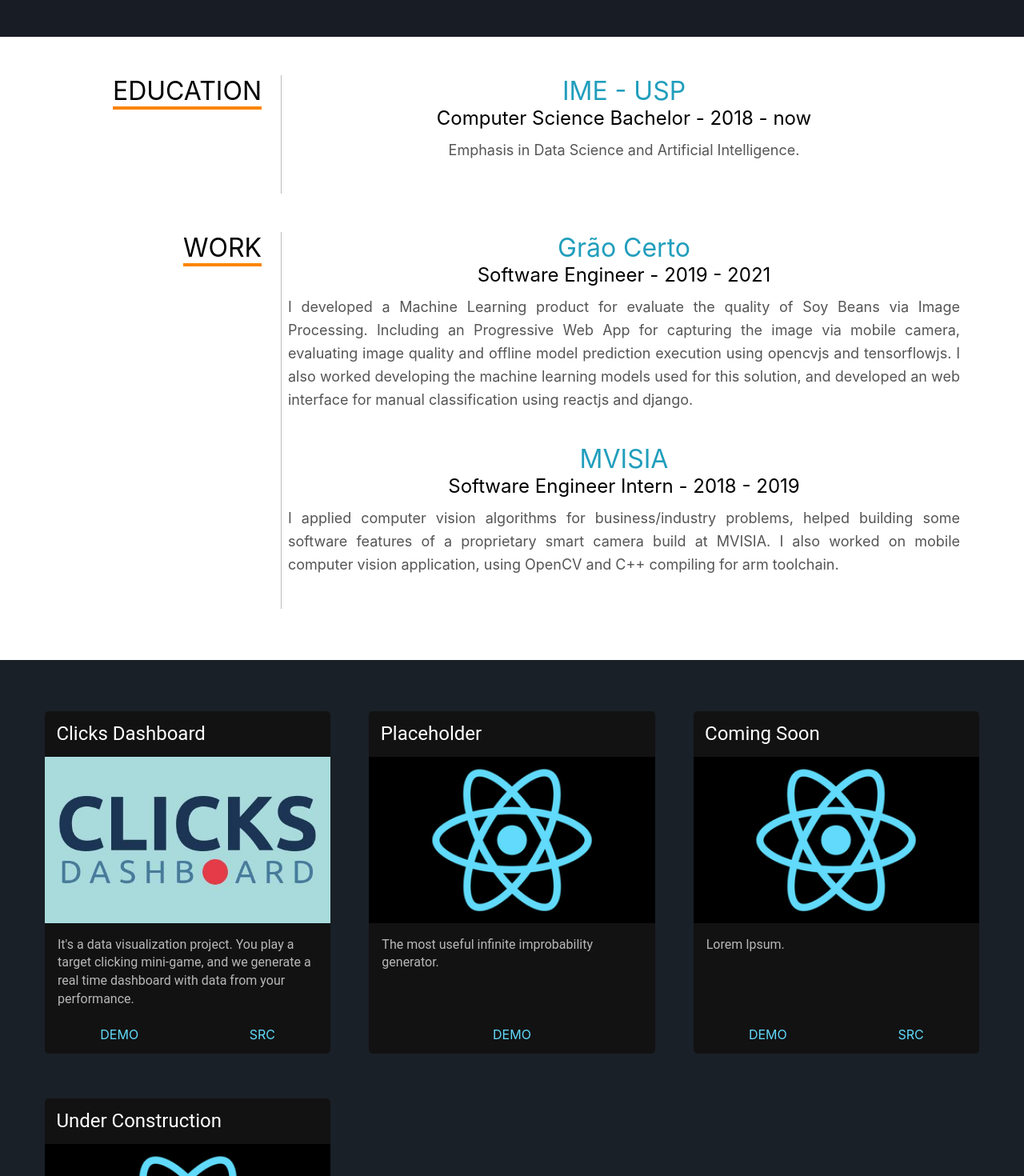
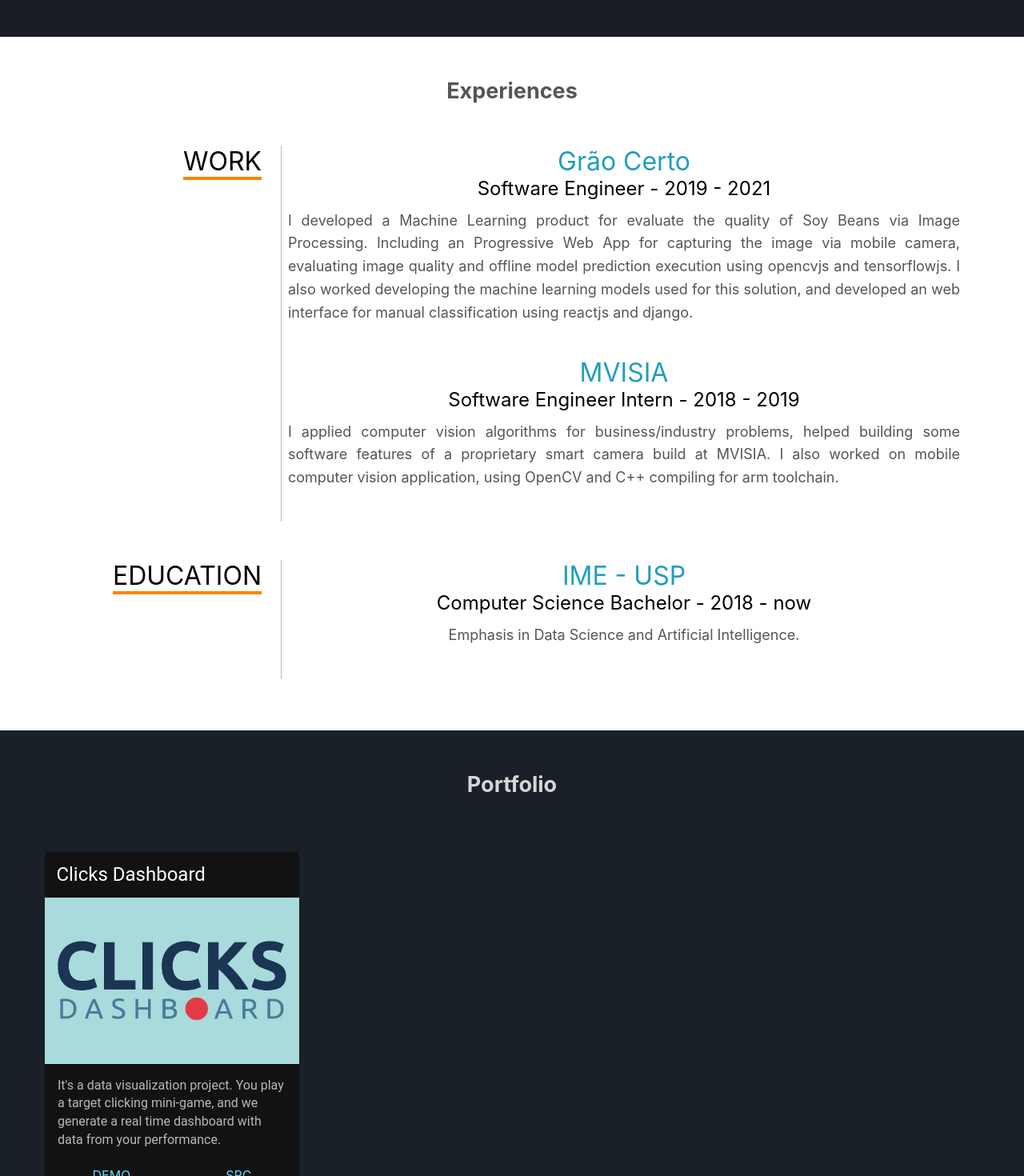
Before and after one commit to lucasmsobrinho/lucasmsobrinho, a React (Create React App) app: page / in a window 1280 px wide. Shown: the part 1040-2510 px from the top of the page at 80% size. Built offline with nearby package versions, Linux system fonts and the light colour scheme.

Commit message:
added section titles and code style refactor

```diff
--- a/src/App.js
+++ b/src/App.js
@@ -4,8 +4,6 @@
 import Resume from './components/Resume';
 import Portfolio from './components/Portfolio';
 import Contact from './components/Contact';
-
-// ReactIcons  // https://react-icons.github.io/react-icons/icons?name=md
 
 function App() {
   return (
--- a/src/components/About.js
+++ b/src/components/About.js
@@ -1,14 +1,16 @@
 import React from 'react';
 import './About.css';
 
-const About = () => { return(
+const About = () => {
+    return(
         <section id="about">
             <div className="about-description">
                 <h2>About Me</h2>
                 <p>I'm passionate about math, technology and data science,<br/> specially about computer vision and image processing.</p>
             </div>
         </section>
-)}
+    )
+}
 
 
 export default About
--- a/src/components/Contact.js
+++ b/src/components/Contact.js
@@ -22,10 +22,9 @@
         </section>
 )}
 
-const MediaButtonContainer = (props) => {
-    const mediaList = props.items.map(media =>
-            <MediaButton item={media}/>
-    );
+const MediaButtonContainer = ({ items }) => {
+    const mediaList = items.map(media => <MediaButton item={media}/>);
+
     return (
         <div className="media-button-container">
             {mediaList}
@@ -33,11 +32,11 @@
     )
 }
 
-const MediaButton = (props) => {
+const MediaButton = ({ item }) => {
     return (
-        <a href={props.item.url}>
-            <div className="media-button" id={props.item.name}>
-                {props.item.icon}
+        <a href={item.url}>
+            <div className="media-button" id={item.name}>
+                {item.icon}
             </div>
         </a>
     )
--- a/src/components/Home.js
+++ b/src/components/Home.js
@@ -2,18 +2,22 @@
 import {FiChevronsDown} from 'react-icons/fi';
 import './Home.css';
 
-const Home = () => { return(
+const Home = () => {
+    return(
         <section id="home">
             <h1>I'm Lucas Sobrinho</h1>
             <p className="secondary-text">Software Engineer</p>
             <ScrollIndicator nextSection="#about" />
         </section>
-)}
+    )
+}
 
-const ScrollIndicator = (props) => { return (
-    <a className="scroll-indicator" href={props.nextSection}>
+const ScrollIndicator = ({ nextSection }) => {
+    return (
+        <a className="scroll-indicator" href={nextSection}>
             <FiChevronsDown/>
         </a>
-)}
+    )
+}
 
 export default Home
--- a/src/components/Portfolio.css
+++ b/src/components/Portfolio.css
@@ -13,7 +13,7 @@
     margin-right:auto;
     display: grid;
     grid-gap: 1em;
-    grid-template-columns: repeat(auto-fit, minmax(300px, 1fr));
+    grid-template-columns: repeat(auto-fit, minmax(300px, 350px));
 }
 
 .project-card {
@@ -88,3 +88,13 @@
     transition:all .5s linear;
     color: #fb8500;
 }
+
+
+.section-title {
+    line-height: 1.6;
+    justify-content: center;
+    font-size: calc(10px + 1vmin);
+    margin-left: 20vmin;
+    margin-right: 20vmin;
+    color: #d5d5d5;
+}
--- a/src/components/Portfolio.js
+++ b/src/components/Portfolio.js
@@ -10,38 +10,22 @@
         description: "It's a data visualization project. You play a target clicking mini-game, and we generate a real time dashboard with data from your performance.",
         image: '/project-thumb-clicks-dashboard.jpg',
         tags: ['data-visualization', 'reactjs']
-    }, {
-        name: "Placeholder ",
-        demoUrl: "https://www.google.com",
-        description: "The most useful infinite improbability generator.",
-        image: '/logo192.png',
-    }, {
-        name: "Coming Soon",
-        demoUrl: "https://www.google.com",
-        srcUrl: "https://www.github.com",
-        description: "Lorem Ipsum.",
-        image: '/logo192.png'
-    },  {
-        name: "Under Construction",
-        demoUrl: "https://www.google.com",
-        srcUrl: "https://www.github.com",
-        description: "...",
-        image: '/logo192.png'
     },
 ]
 
 const Portfolio = () => {
     return(
         <section id="portfolio">
+            <div className="section-title">
+                <h2>Portfolio</h2>
+            </div>
             <ProjectsContainer items={projects}/>
         </section>
     )
 }
 
-const ProjectsContainer = ({items}) => {
-    const portfolio = items.map( project => {
-        return <ProjectCard project={project}/>
-    })
+const ProjectsContainer = ({ items }) => {
+    const portfolio = items.map( project => <ProjectCard project={project}/>)
     return(
         <div className="projects-container">
             {portfolio}
@@ -49,7 +33,7 @@
     )
 }
 
-const ProjectCard = ({project}) => {
+const ProjectCard = ({ project }) => {
     return (
         <div className="project-card">
             <div className="card-title">
--- a/src/components/Resume.js
+++ b/src/components/Resume.js
@@ -36,35 +36,35 @@
 
 const Resume = () => { return(
     <section id="resume">
+        <div className="section-title" style={{color:"#555"}}><h2>Experiences</h2></div>
+        <ResumeSection sectionName="WORK" items={work}/>
         <ResumeSection sectionName="EDUCATION" items={education}/>
-        <ResumeSection sectionName="WORK" items={work}/>
     </section>
 )}
 
-const ResumeSection = (props) => {
-    const entries = props.items.map(entry => {
-        return <ResumeEntry key={entry.name} item={entry}/>
-    });
+const ResumeSection = ({ items, sectionName}) => {
+    const entries = items.map(entry => <ResumeEntry key={entry.name} item={entry}/>);
+
     return(
-    <div className="resume-section">
-        <div className="resume-id-bar">
-            <div className="resume-id-bar-title">{props.sectionName}</div>
+        <div className="resume-section">
+            <div className="resume-id-bar">
+                <div className="resume-id-bar-title">{sectionName}</div>
+            </div>
+            <div className="resume-entries">{entries}</div>
         </div>
-        <div className="resume-entries">{entries}</div>
-    </div>
     )
 }
 
-const ResumeEntry = (props) => { return(
+const ResumeEntry = ({ item }) => { return(
     <div className="resume-entry">
 
-        <a href={props.item.url} target="_blank" rel="noreferrer" style={{"text-decoration": "none"}}>
+        <a href={item.url} target="_blank" rel="noreferrer" style={{"text-decoration": "none"}}>
             <div className="resume-entry-name">
-                    {props.item.name}
+                    {item.name}
             </div>
         </a>
-        <div className="resume-entry-role">{props.item.role} - {props.item.period}</div>
-        <div className="resume-entry-description">{props.item.description}</div>
+        <div className="resume-entry-role">{item.role} - {item.period}</div>
+        <div className="resume-entry-description">{item.description}</div>
     </div>
 )}
 
```
Lines whose indentation alone changed are shown as unchanged.
